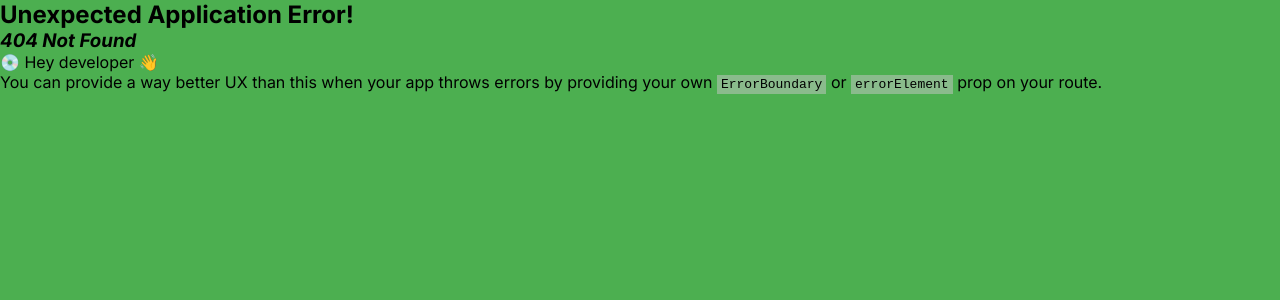
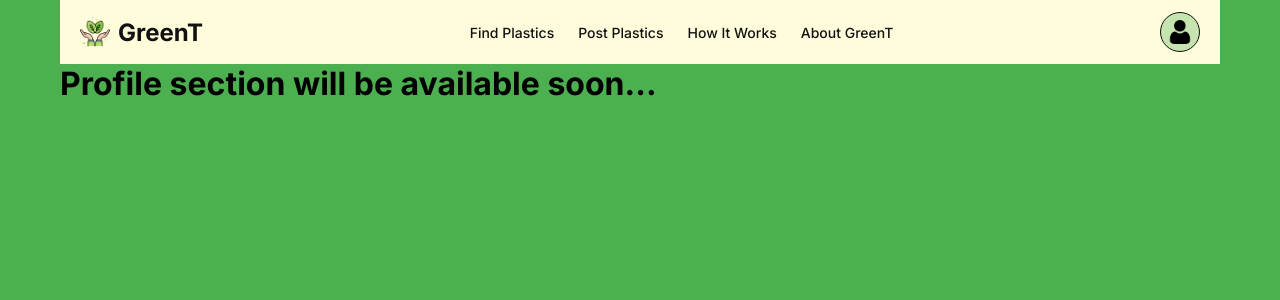
Before and after one commit to rayenrsalhi9/greenT, a React (Vite) app: page /profile in a window 1280 px wide. Before the commit this address had no page. Shown: the top 300 px of the page. Built offline with nearby package versions, Linux system fonts and the light colour scheme.

Commit message:
add link paths to all links available, still to design pages.

```diff
--- a/src/App.jsx
+++ b/src/App.jsx
@@ -9,7 +9,12 @@ import Layout from './Layout/Layout'
 import Home from './pages/Home'
 import Login from './pages/Login'
 import Signup from './pages/Signup'
+
 import About from './pages/About'
+import HowItWorks from './pages/HowItWorks'
+import PostPlastics from './pages/PostPlastics'
+import FindPlastics from './pages/FindPlastics'
+import Profile from './pages/Profile'
 
 import './App.css'
 
@@ -29,6 +34,22 @@ export default function App() {
         path='about'
         element={<About />}
       />
+      <Route
+        path='postPlastics'
+        element={<PostPlastics />}
+      />
+      <Route
+        path='findPlastics'
+        element={<FindPlastics />}
+      />
+      <Route
+        path='howToUse'
+        element={<HowItWorks />}
+      />
+      <Route
+        path='profile'
+        element={<Profile />}
+      />
     </Route>
   ))
   return (
--- a/src/components/Navbar.jsx
+++ b/src/components/Navbar.jsx
@@ -24,10 +24,10 @@ export default function Navbar() {
             </Link>
 
             <div className="nav">
-                <NavLink to="/find">Find Plastics</NavLink>
-                <NavLink to="/post">Post Plastics</NavLink>
-                <NavLink to="/how">How It Works</NavLink>
-                <NavLink to="/about">About GreenT</NavLink>
+                <NavLink to="findPlastics">Find Plastics</NavLink>
+                <NavLink to="postPlastics">Post Plastics</NavLink>
+                <NavLink to="howToUse">How It Works</NavLink>
+                <NavLink to="about">About GreenT</NavLink>
             </div>
 
             <Link to="/profile" className='user-icon'>
@@ -45,10 +45,10 @@ export default function Navbar() {
                 {
                     isMenuOpen &&
                     <div className="mobile-menu">
-                        <Link to="">Profile</Link>
-                        <Link to="">Find Plastics</Link>
-                        <Link to="">Post Plastics</Link>
-                        <Link to="">How It Works</Link>
+                        <Link to="profile">Profile</Link>
+                        <Link to="findPlastics">Find Plastics</Link>
+                        <Link to="postPlastics">Post Plastics</Link>
+                        <Link to="howToUse">How It Works</Link>
                         <Link to="about">About GreenT</Link>
                     </div>
                 }
--- /dev/null
+++ b/src/pages/FindPlastics.jsx
@@ -0,0 +1,7 @@
+import React from 'react'
+
+export default function FindPlastics() {
+  return (
+    <h1>Found plastics will be available soon...</h1>
+  )
+}
--- a/src/pages/Home.jsx
+++ b/src/pages/Home.jsx
@@ -14,7 +14,7 @@ export default function Home() {
                     Join EcoClean and be part of a community dedicated to reducing plastic waste. Connect with like-minded
                     individuals, exchange plastics, and make a real difference.
                 </p>
-                <Link to="/" className='plastics-link-btn'>
+                <Link to="login" className='plastics-link-btn'>
                     Get Started
                 </Link>
             </div>
@@ -26,8 +26,8 @@ export default function Home() {
             <h2>Ready to Make a Difference?</h2>
             <p>Join GreenT today and start your journey towards a plastic-free future.</p>
             <div className="buttons-section">
-                <Link to="/signup" className='signup-link'>Sign Up Now</Link>
-                <Link to="/" className='about-link'>About the App</Link>
+                <Link to="signup" className='signup-link'>Sign Up Now</Link>
+                <Link to="about" className='about-link'>About the App</Link>
             </div>
         </div>
     </section>
--- /dev/null
+++ b/src/pages/HowItWorks.jsx
@@ -0,0 +1,7 @@
+import React from 'react'
+
+export default function HowItWorks() {
+  return (
+    <h1>How it works section will be available soon...</h1>
+  )
+}
--- /dev/null
+++ b/src/pages/PostPlastics.jsx
@@ -0,0 +1,7 @@
+import React from 'react'
+
+export default function PostPlastics() {
+  return (
+    <h1>Posted plastics will be available soon...</h1>
+  )
+}
--- /dev/null
+++ b/src/pages/Profile.jsx
@@ -0,0 +1,7 @@
+import React from 'react'
+
+export default function Profile() {
+  return (
+    <h1>Profile section will be available soon...</h1>
+  )
+}
```
